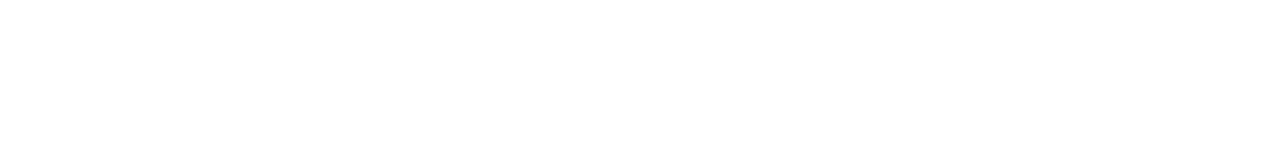
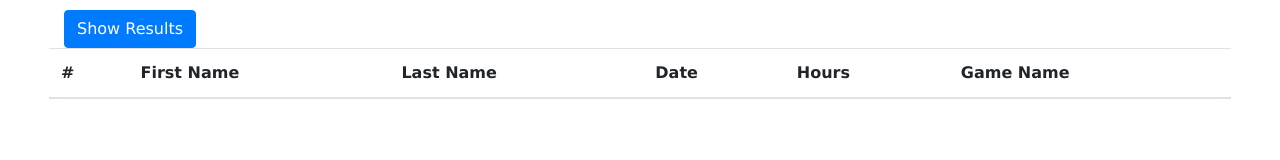
Before and after one commit to KerenShenkar20/group-assignment-hackathon-bestteamever, a website: page Client/results.html in a window 1280 px wide. Drawn offline with nearby package versions, Linux system fonts and the light colour scheme.

Commit message:
Adding table fields

```diff
--- a/Client/results.html
+++ b/Client/results.html
@@ -13,16 +13,21 @@
     </head>
     <body>
         <div id="wrapper">
-            <!-- The table template will help you
+            <div class="form-group row">
+                <div class="col-sm-10">
+                  <button id="searchBtn" type="button" class="btn btn-primary">Show Results</button>
+                </div>
                 <table class="table">
                     <thead>
                         <tr>
                             <th scope="col">#</th>
-                            <th scope="col">First</th>
-                            <th scope="col">Last</th>
-                            <th scope="col">Handle</th>
+                            <th scope="col">First Name</th>
+                            <th scope="col">Last Name</th>
+                            <th scope="col">Date</th>
+                            <th scope="col">Hours</th>
+                            <th scope="col">Game Name</th>
                         </tr>
-                    </thead>
+                    <!--</thead>
                     <tbody>
                         <tr>
                             <th scope="row">1</th>
@@ -41,9 +46,8 @@
                             <td colspan="2">Larry the Bird</td>
                             <td>@twitter</td>
                         </tr>
-                    </tbody>
+                    </tbody>-->
                 </table>
-            -->
         </div>
     </body>
 </html>
```
Also changed, not shown: Client/index.html (+2 -2 lines).
